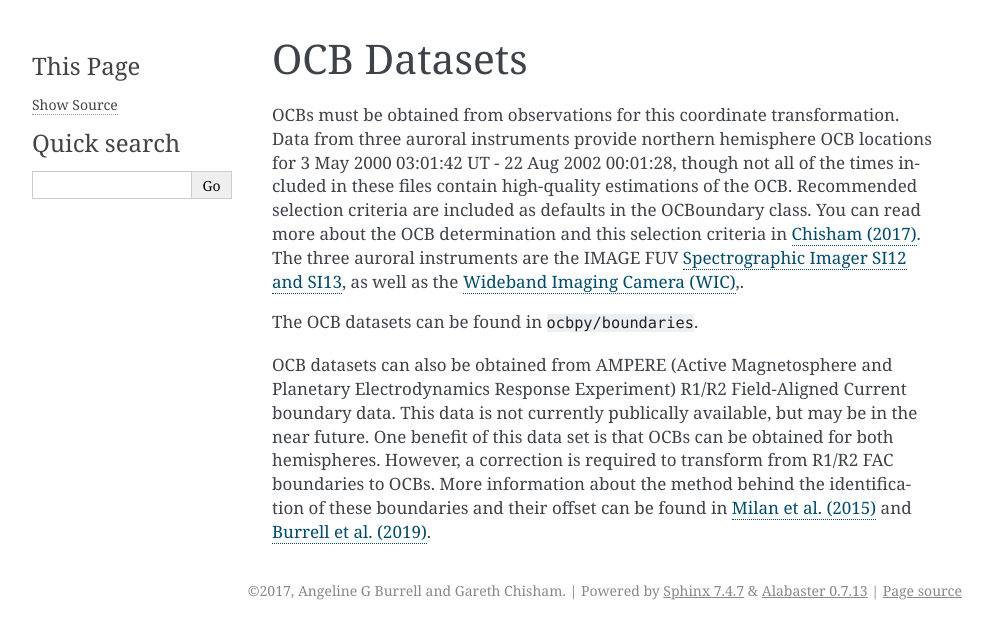
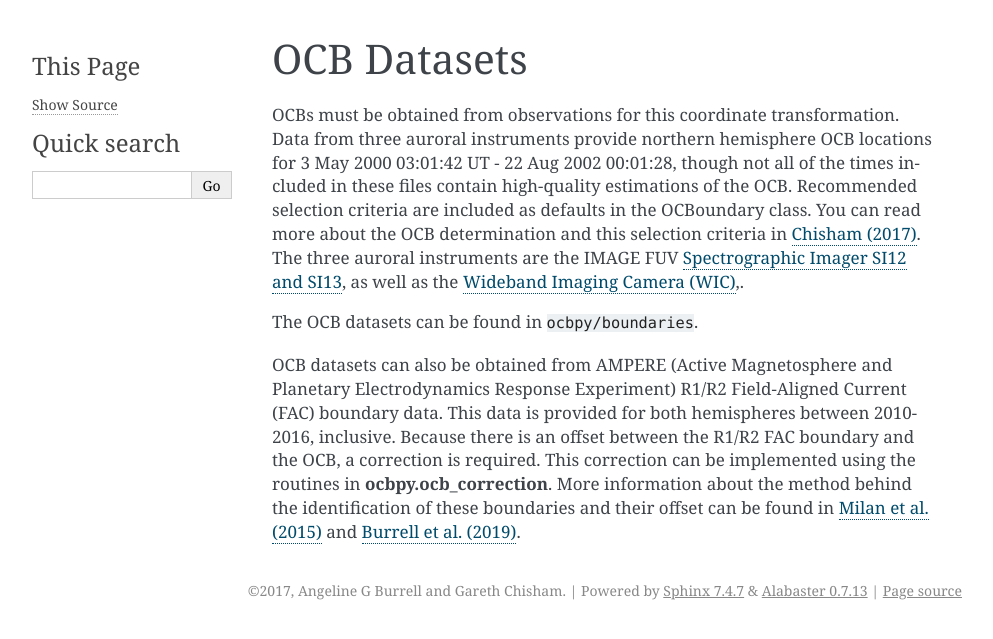
Before and after one commit to aburrell/ocbpy, a Sphinx documentation site: the page built from docs/ocb_datasets.rst, in a window 1280 px wide. Shown: the top 639 px of the page, without its empty margins (148-1141 px from the left). Built offline with Sphinx 7.4.7, drawn with Linux system fonts in a browser that asks for light colours.

Commit message:
DOC: data set update
Updated the data set description to reflect the inclusion of the AMPERE boundary
files.

```diff
--- a/docs/ocb_datasets.rst
+++ b/docs/ocb_datasets.rst
@@ -15,11 +15,11 @@ The three auroral instruments are the IMAGE FUV
 The OCB datasets can be found in ``ocbpy/boundaries``.
 
 OCB datasets can also be obtained from AMPERE (Active Magnetosphere and
-Planetary Electrodynamics Response Experiment) R1/R2 Field-Aligned Current
-boundary data.  This data is not currently publically available, but may be in
-the near future.  One benefit of this data set is that OCBs can be obtained for
-both hemispheres.  However, a correction is required to transform from R1/R2 FAC
-boundaries to OCBs.  More information about the method behind the identification
-of these boundaries and their offset can be found in
+Planetary Electrodynamics Response Experiment) R1/R2 Field-Aligned Current (FAC)
+boundary data.  This data is provided for both hemispheres between 2010-2016,
+inclusive. Because there is an offset between the R1/R2 FAC boundary and the
+OCB, a correction is required.  This correction can be implemented using the
+routines in **ocbpy.ocb_correction**.  More information about the method behind
+the identification of these boundaries and their offset can be found in
 `Milan et al. (2015) <http://doi.wiley.com/10.1002/2015JA021680>`_ and
 `Burrell et al. (2019) <https://doi.org/10.5194/angeo-2019-113>`_.
```
